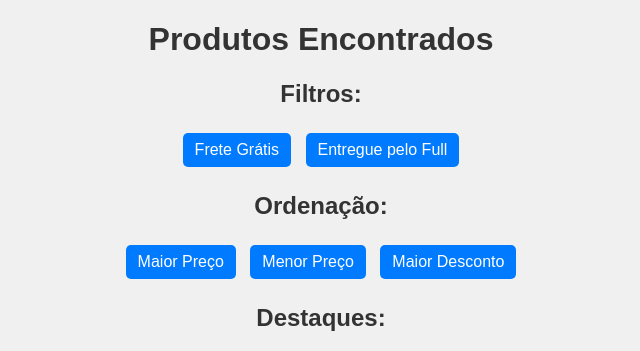
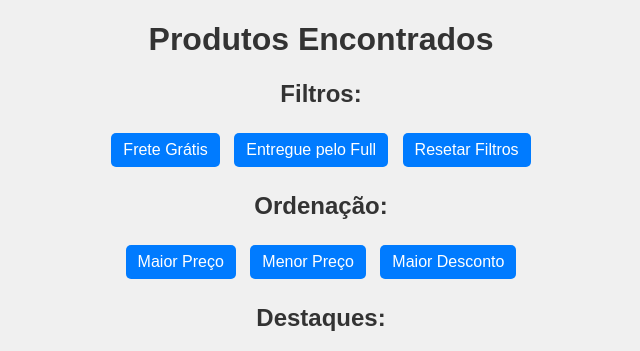
Before and after one commit to evisonpacheco/desafio-catalogo-ofertas, a Django app: template catalogo_ofertas/ofertas/templates/ofertas/products_list.html in a window 1280 px wide. Shown: the top 351 px of the page, without its empty margins (319-959 px from the left). Run offline with Django 3.2, Linux system fonts and the light colour scheme; the template is opened without the code that fills it, so the values that code supplies are empty.

Commit message:
feat: adicionando botao de resetar filtros

```diff
--- a/catalogo_ofertas/ofertas/templates/ofertas/products_list.html
+++ b/catalogo_ofertas/ofertas/templates/ofertas/products_list.html
@@ -15,6 +15,7 @@
         <h2 class="filters__title">Filtros:</h2>
         <a href="?free_shipping=1" class="filters__link">Frete Grátis</a>
         <a href="?full=1" class="filters__link">Entregue pelo Full</a>
+        <a href="{% url 'products_list' %}" class="reset-filters__button filters__link">Resetar Filtros</a>
     </div>
 
     <!-- Ordenação -->
```
